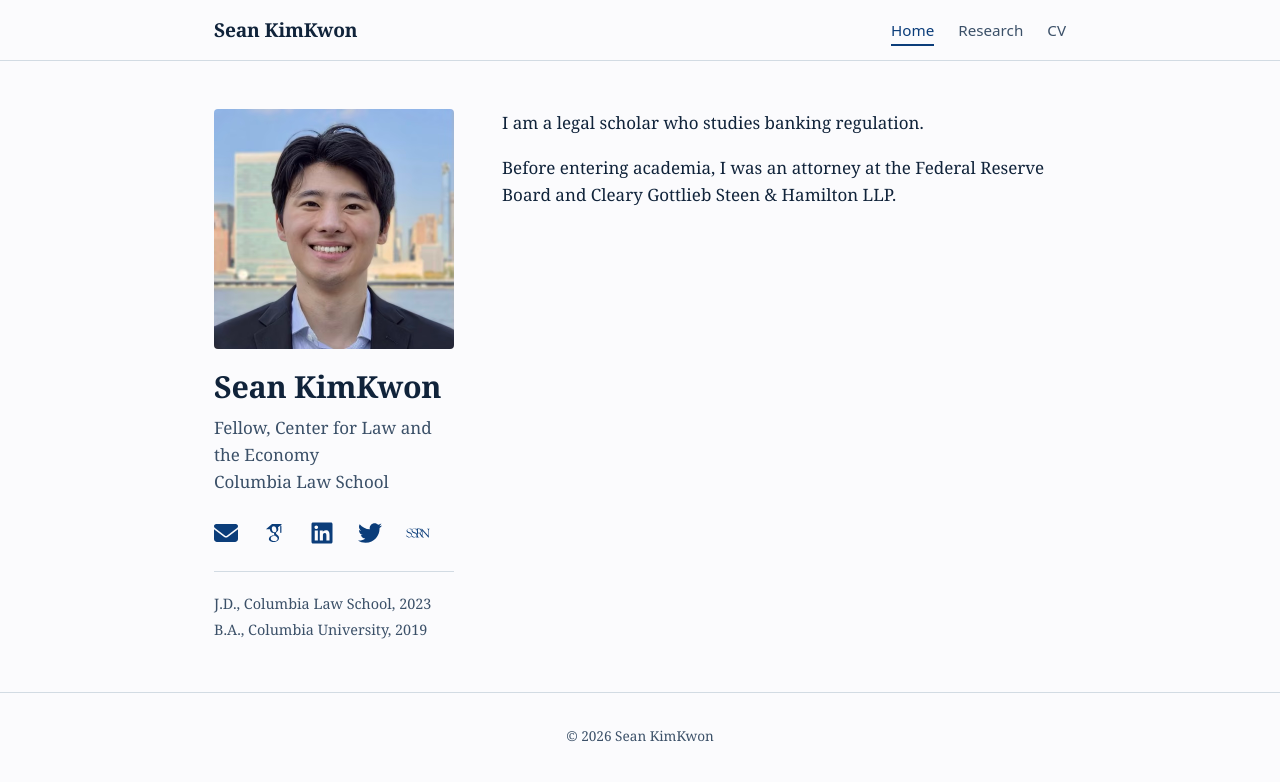
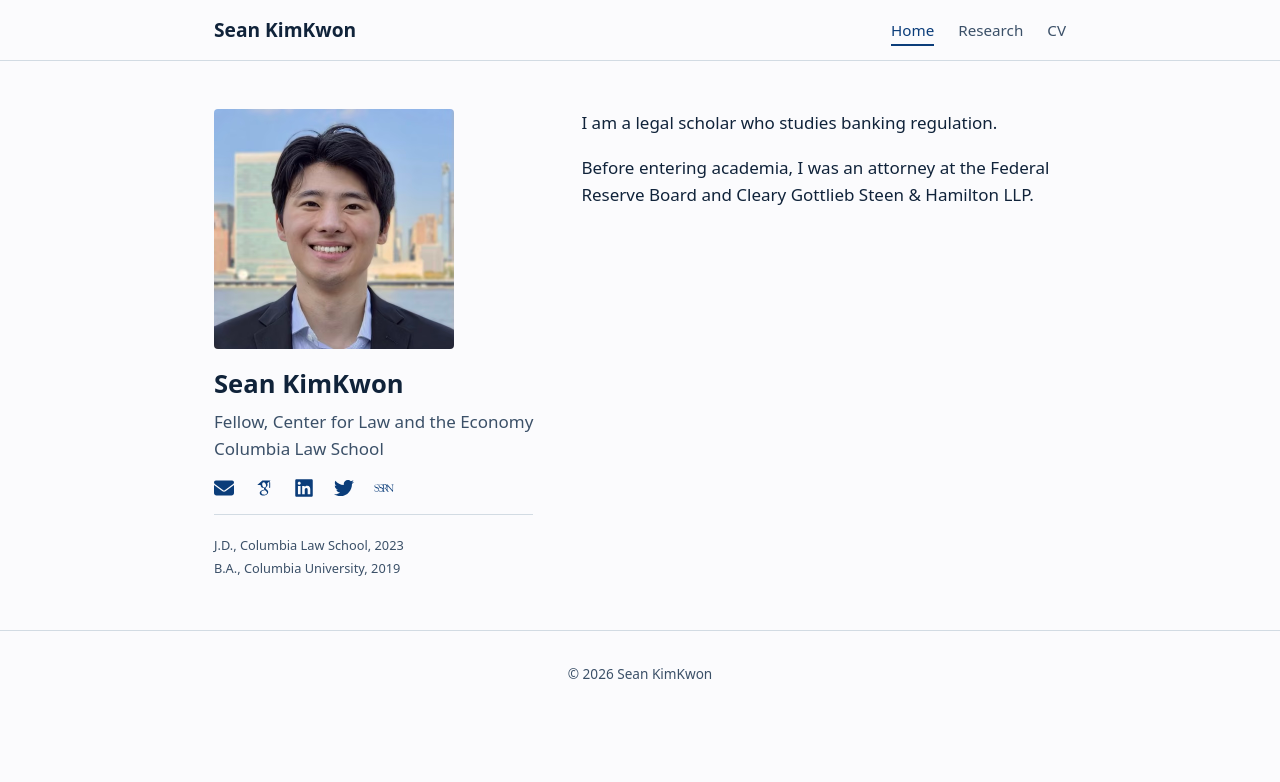
Before and after one commit to seankimkwon/seankimkwon.github.io, a plain HTML site: page index.html in a window 1280 px wide. Drawn offline with Linux system fonts and the light colour scheme.

Commit message:
Switch to system font and tidy home page layout
Use the system font on every page, keep the title on one line, make the
name and degrees smaller, tighten the contact icons, match page title
sizes, and show press feedback instantly.

Co-Authored-By: Claude Opus 5.5 <noreply@anthropic.com>

```diff
--- a/style.css
+++ b/style.css
@@ -24,19 +24,16 @@
 
 body {
   margin: 0;
-  font-family: Georgia, "Times New Roman", serif;
+  font-family: system-ui, sans-serif;
   font-size: 1.0625rem;
   line-height: 1.6;
   color: var(--text);
   background: var(--bg);
 }
 
-h1, h2, h3 {
-  line-height: 1.2;
-  letter-spacing: -0.01em;
-}
+h1, h2, h3 { line-height: 1.2; }
 
-h1 { font-size: 2rem; margin: 0 0 1.5rem; }
+h1 { font-size: 1.6rem; margin: 0 0 1.5rem; }
 h2 { font-size: 1.35rem; margin: 2.5rem 0 1.25rem; }
 
 a {
@@ -44,7 +41,8 @@ a {
   transition: color 0.15s ease, opacity 0.15s ease;
 }
 
-a:active { opacity: 0.6; }
+/* Press feedback shows instantly; the fade only plays on release */
+a:active { opacity: 0.6; transition-duration: 0s; }
 
 a:focus-visible {
   outline: 2px solid var(--accent);
@@ -83,7 +81,6 @@ header {
 .nav .site-name {
   font-size: 1.2rem;
   font-weight: bold;
-  letter-spacing: -0.01em;
   color: var(--text);
   text-decoration: none;
 }
@@ -103,7 +100,6 @@ header {
   padding: 10px 0;
   color: var(--muted);
   text-decoration: none;
-  font-family: system-ui, sans-serif;
   font-size: 0.95rem;
 }
 
@@ -148,7 +144,7 @@ footer {
 
 .profile {
   display: grid;
-  grid-template-columns: 240px 1fr;
+  grid-template-columns: auto 1fr;
   gap: 3rem;
   align-items: start;
 }
@@ -156,34 +152,38 @@ footer {
 .profile img {
   display: block;
   width: 100%;
+  max-width: 240px;
   height: auto;
   border-radius: 4px;
 }
 
-.sidebar h1 { margin: 1.25rem 0 0.5rem; font-size: 1.9rem; }
-.sidebar .title { margin: 0; color: var(--muted); }
+.sidebar h1 { margin: 1.25rem 0 0.5rem; }
+.sidebar .title { margin: 0; color: var(--muted); white-space: nowrap; }
 
-/* Contact icons: 24px glyph centred in a 44px tap target.
+/* Contact icons: 20px glyph centred in a 40×44px tap target.
    The negative margin keeps the first icon lined up with the text above. */
 .links {
   display: flex;
   align-items: center;
-  gap: 0.25rem;
-  margin: 1rem 0 1rem -10px;
+  margin: 0.25rem 0 0.25rem -10px;
 }
 
 .links a {
   display: inline-flex;
   align-items: center;
   justify-content: center;
-  width: 44px;
+  width: 40px;
   height: 44px;
 }
 
-.links svg { fill: currentColor; }
+.links svg {
+  width: 20px;
+  height: 20px;
+  fill: currentColor;
+}
 
 .degrees {
-  font-size: 0.9rem;
+  font-size: 0.8rem;
   color: var(--muted);
   border-top: 1px solid var(--border);
   padding-top: 1rem;
@@ -215,7 +215,6 @@ main > p {
   font-size: 1.0625rem;
   font-weight: normal;
   line-height: 1.4;
-  letter-spacing: 0;
 }
 
 .paper h3 a { text-decoration: none; }
@@ -233,7 +232,6 @@ main > p {
   align-items: center;
   gap: 1.5rem;
   margin: 0 0 1.5rem;
-  font-family: system-ui, sans-serif;
 }
 
 .cv-actions a:not(.cv-button) { padding: 10px 0; }
@@ -276,6 +274,7 @@ main > p {
   main { padding: 2rem 1.5rem; }
   .profile { grid-template-columns: 1fr; gap: 2rem; }
   .profile img { max-width: 160px; }
+  .sidebar .title { white-space: normal; }
   /* Phone browsers can't reliably show a PDF inside a page; the buttons above open it instead */
   .cv-preview { display: none; }
 }
```
